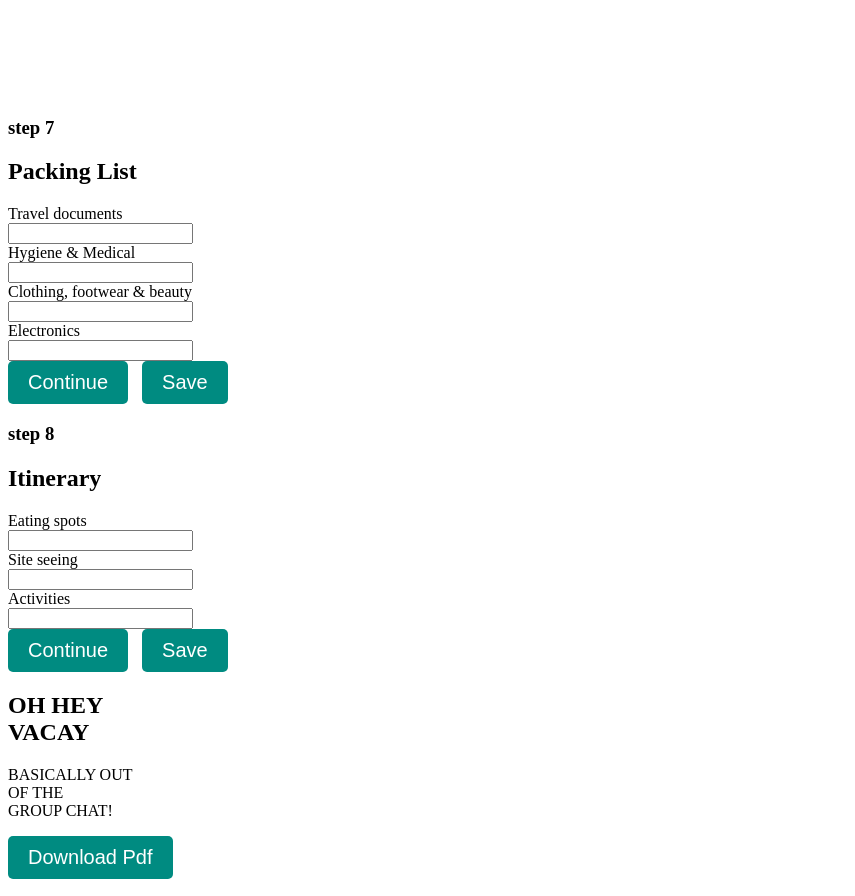
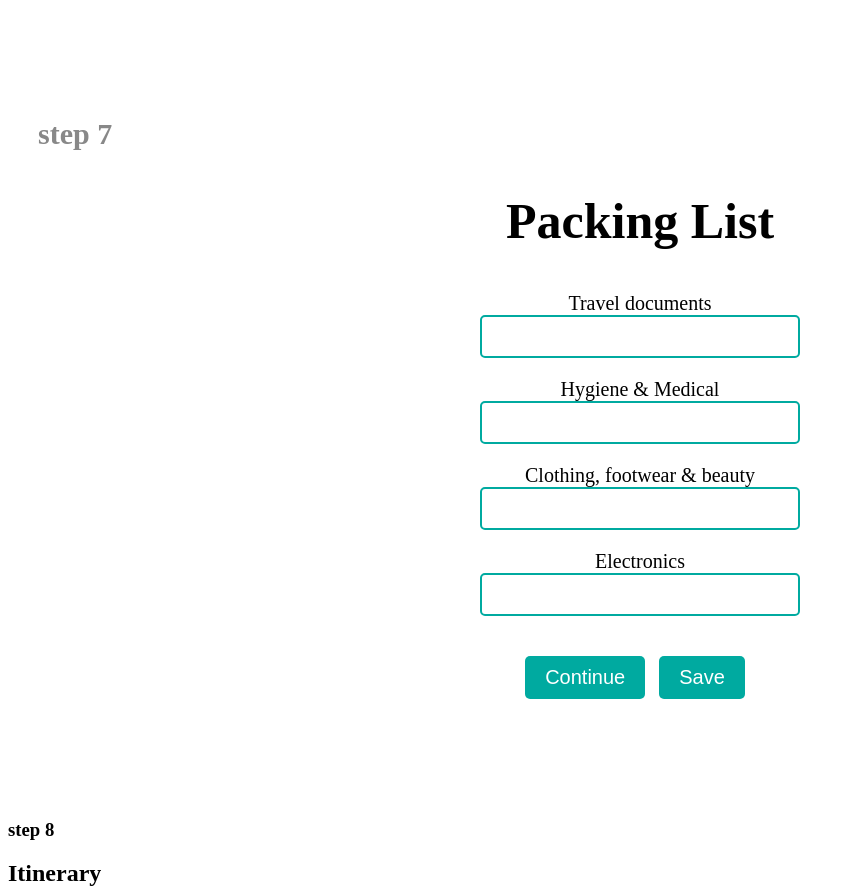
Before and after one commit to faithmwangi/Project-1-OutOfTheGroupChat, a plain HTML site: page app.html in a window 1280 px wide. Shown: the part 5690-6586 px from the top of the page, without its empty margins (0-855 px from the left). Drawn offline with Linux system fonts and the light colour scheme; a script that the page names is missing.

Commit message:
Style: packing-list

```diff
--- a/app.css
+++ b/app.css
@@ -488,3 +488,62 @@ legend{
     cursor: pointer;
     background-color: #008b81;
 }
+/*STEP 7 "packing-list"*/
+#step-7{
+    text-align: center;
+    margin-bottom: 120px;
+}
+#step-7 h3{
+    text-align: left;
+    margin-left: 30px;
+    color: rgb(136, 136, 136);
+    font-size: 30px;
+}
+#step-7 h1{
+    font-size: 50px;
+}
+#step-7 label{
+    font-size: 20px;
+}
+#step-7 input{
+    font-size: 20px;
+    padding: 8px;
+    border-radius: 5px;
+    border: 2px solid #00aaa0;
+    margin-bottom: 20px;
+    width: 300px;
+}
+/*STEP 7 form*/
+.packing-list {
+    flex-direction: column;
+    align-items: center;
+    justify-content: center;
+    margin-bottom: 20px;
+}
+.packing-list label {
+    font-size: 30px;
+}
+.packing-list input[type="text"]{
+    font-size: 20px;
+    padding: 8px;
+    border-radius: 5px;
+    border: 2px solid #00aaa0;
+    margin-bottom: 20px;
+    width: 300px;
+}
+#continue-btn-7, #save-btn-7 {
+    justify-content: center;
+    display: inline-block;
+    font-size: 20px;
+    padding: 10px 20px;
+    border-radius: 5px;
+    background-color: #00aaa0;
+    color: white;
+    border: none;
+    margin-right: 10px;
+}
+#continue-btn-7:hover,
+#save-btn-7:hover {
+    cursor: pointer;
+    background-color: #008b81;
+}
```
